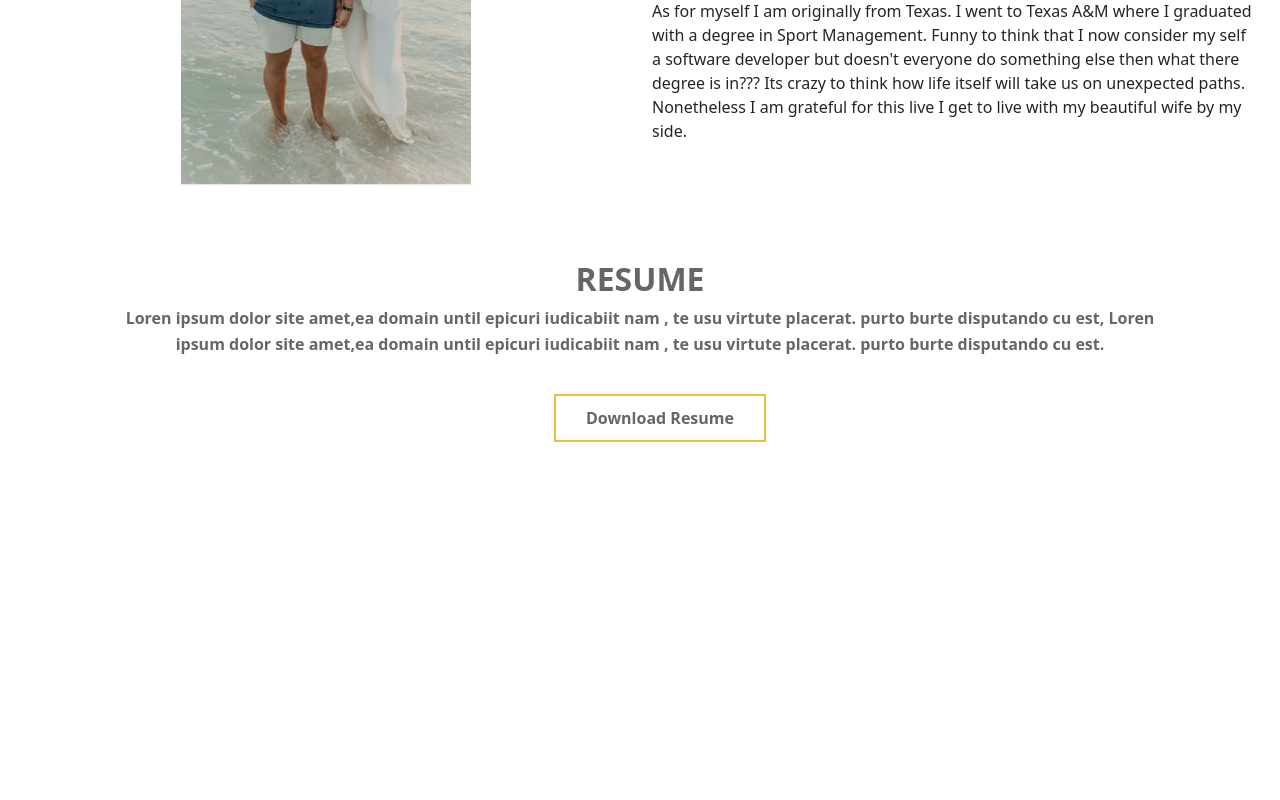
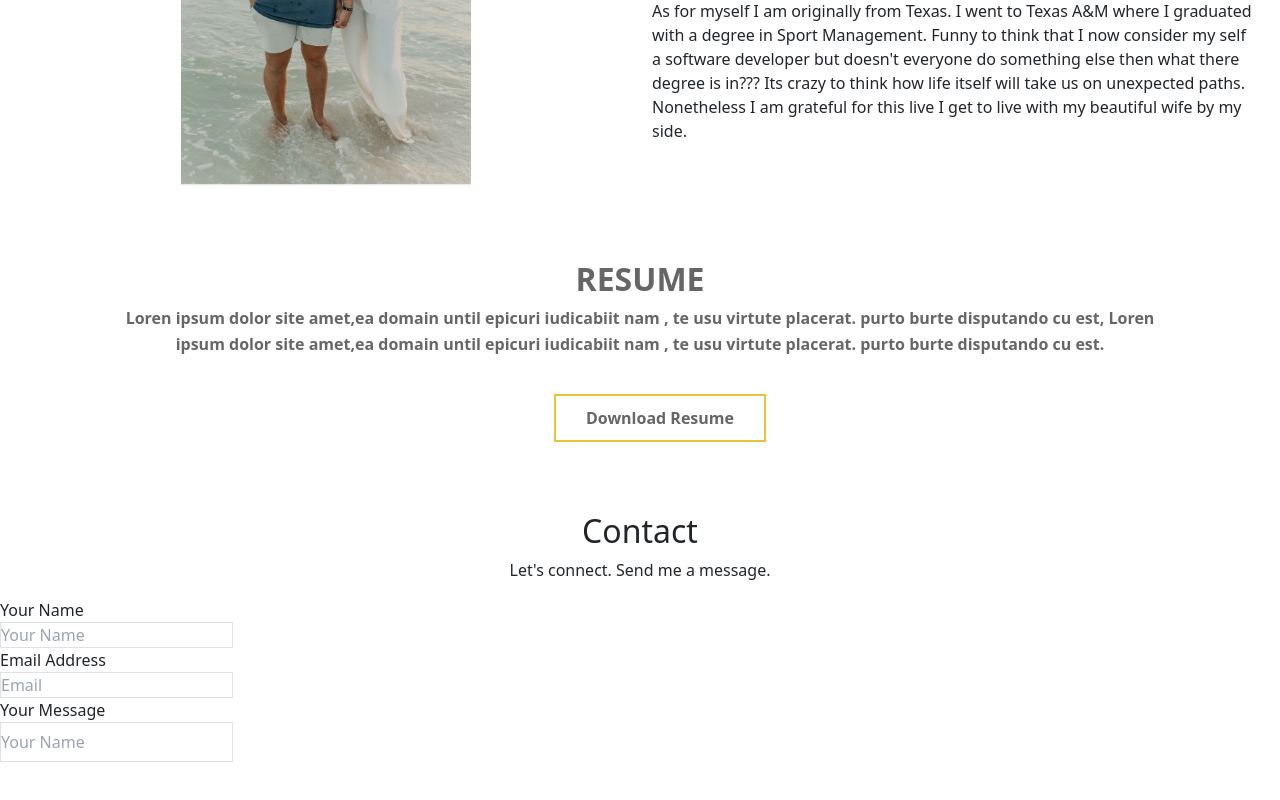
Before and after one commit to Jacob-Valdez-31/chat-web, a Next.js app: page /about in a window 1280 px wide. Shown: the part 1270-2070 px from the top of the page. Before the commit the page ends 1782 px from the top, so only its background shows below. Built offline with nearby package versions, Linux system fonts and the light colour scheme.

Commit message:
Contact form progress

```diff
--- /dev/null
+++ b/components/ContactForm.tsx
@@ -0,0 +1,36 @@
+const ContactForm = () => {
+  return (
+    <div className="flex-row mb-[100px] gap-y-4">
+      <h2 className="text-center">Contact</h2>
+      <p className="text-center">Let's connect. Send me a message.</p>
+      <div className="col-md-6 col-sm-6 col-xs-12">
+        <form>
+          <div>
+            <label>Your Name</label>
+            <input
+              className="border flex"
+              type="text"
+              placeholder="Your Name"
+            />
+          </div>
+
+          <div>
+            <label>Email Address</label>
+            <input className="flex border" type="email" placeholder="Email" />
+          </div>
+
+          <div className="">
+            <label>Your Message</label>
+            <input
+              className="border flex h-10"
+              type="text"
+              placeholder="Your Name"
+            ></input>
+          </div>
+        </form>
+      </div>
+    </div>
+  );
+};
+
+export default ContactForm;
--- a/pages/about.tsx
+++ b/pages/about.tsx
@@ -1,4 +1,5 @@
 import About from "@/components/About";
+import ContactForm from "@/components/ContactForm";
 import AboutHero from "@/components/Heros/AboutHero";
 import Locations from "@/components/Location";
 import Resume from "@/components/Resume";
@@ -10,6 +11,7 @@ const about = () => {
       <Locations />
       <About />
       <Resume />
+      <ContactForm />
     </div>
   );
 };
```
